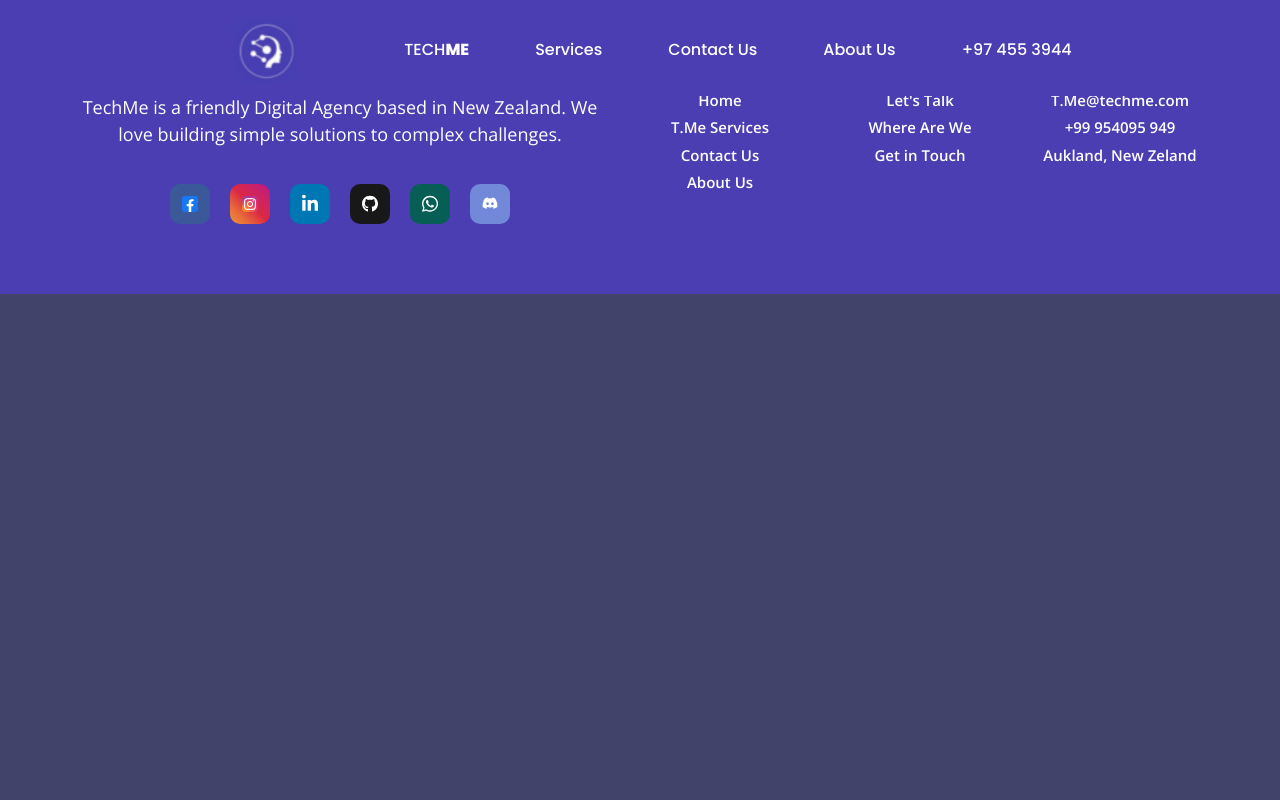
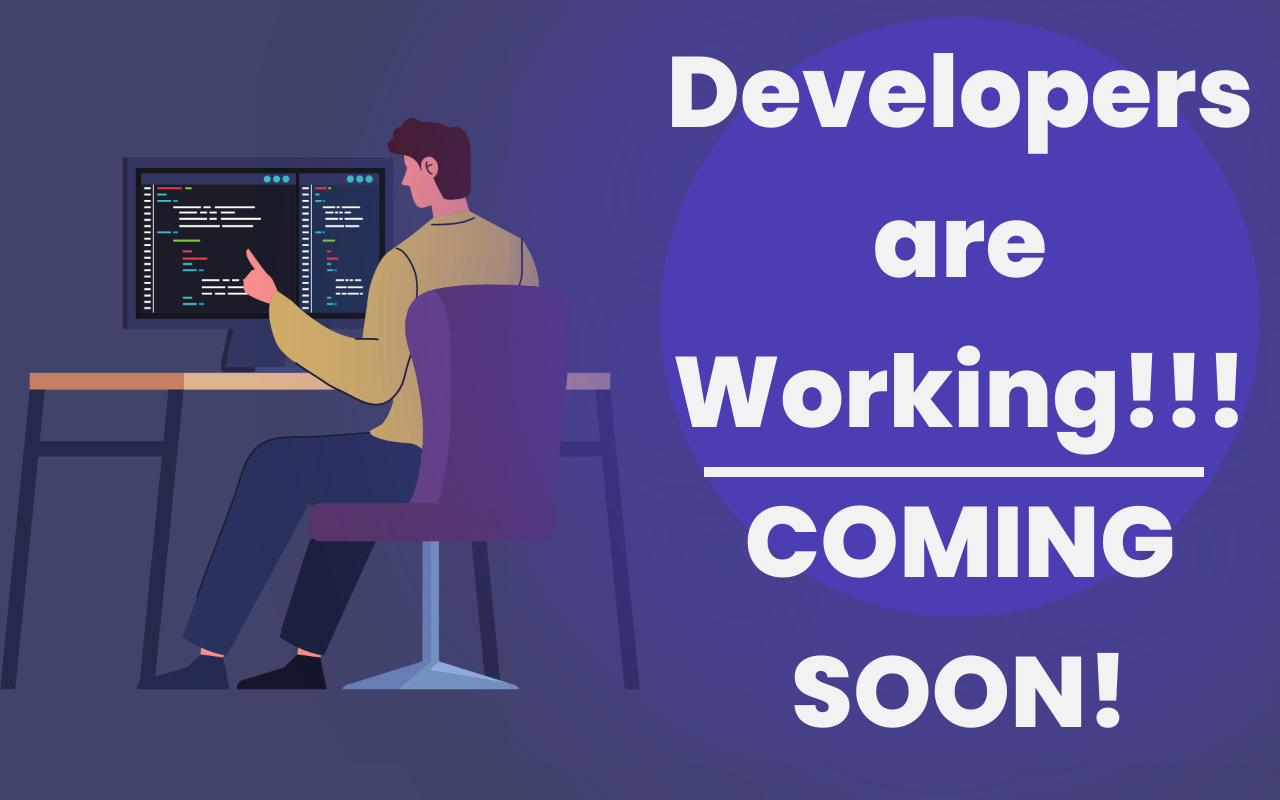
Before and after one commit to baayesh/TechMe, a React (Create React App) app: page /coming-soon in a window 1280 px wide. Built offline with nearby package versions, Linux system fonts and the light colour scheme; a web font is replaced by a local one.

Commit message:
Design and develop coming soon page

```diff
--- a/src/App.js
+++ b/src/App.js
@@ -1,36 +1,34 @@
 import "./App.css";
 import Home from "./pages/Home";
 import Navigation from "./components/Navigation/Navigation";
-import { BrowserRouter as Router, Route, Switch, } from "react-router-dom";
+import { BrowserRouter as Router, Route, Switch } from "react-router-dom";
 import Contacts from "./pages/Contacts";
 import Webdevelopment from "./pages/Webdevelopment";
 import AboutUs from "./pages/AboutUs";
 import Footer from "./components/Footer";
 import TestComponent from "./components/TestComponent";
-import React from 'react';
+import React from "react";
 import Hero from "./pages/Home/Hero/Hero";
 import Services from "./pages/Home/Services/Services";
 import WhyChooseUs from "./pages/Home/WhyChooseUs/WhyChooseUs";
 import CustomerReviews from "./pages/Home/Customer Reviews/CustomerReviews";
 import ContactUs from "./pages/Home/Contact Us/ContactUs";
-
-
+import ComingSoon from "./pages/Coming Soon/ComingSoon";
 
 function App() {
-
-
   return (
     <div className="App">
       <Router>
-        <Navigation />
+
         <Switch>
           <Route exact path="/">
-              <Hero/>
-              <Services/>
-              <WhyChooseUs/>
-              <ContactUs/>
-              <CustomerReviews/>
-
+          <Navigation />
+            <Hero />
+            <Services />
+            <WhyChooseUs />
+            <ContactUs />
+            <CustomerReviews />
+            <Footer />
           </Route>
           <Route path="/contact-us">
             <Contacts />
@@ -39,13 +37,17 @@ function App() {
             <Webdevelopment />
           </Route>
           <Route path="/about-us">
-              <AboutUs/>
+            <AboutUs />
           </Route>
-            <Route path="/test" >
+          <Route path="/test">
             <TestComponent />
           </Route>
         </Switch>
-        <Footer />
+        <Route path="/coming-soon">
+          <ComingSoon />
+        </Route>
+
+
       </Router>
     </div>
   );
--- /dev/null
+++ b/src/pages/Coming Soon/ComingSoon.css
@@ -0,0 +1,66 @@
+.csn-mdiv{
+    height: 100vh;
+    width: 100%;
+    position: relative;
+    background-color: #41436A;
+    display: flex;
+}
+
+.csn-img{
+   flex: 1;
+   height: 100%;
+   width: 100%;
+   background-image: url(../../Assets/Coming\ Soon/Coming\ Soon.png);
+   background-size: contain;
+   background-repeat: no-repeat;
+   background-position: center;
+
+
+}
+
+/* .csn-img img{
+    background: cover;
+    height: 100%;
+    width: 100%;
+} */
+
+.csn-text-content {
+    flex: 1;
+    margin-top: auto;
+    margin-bottom: auto;
+    display: flex;
+    justify-content: center;
+    z-index: 1;
+}
+
+.csn-text-content p{
+    font-family: Poppins;
+    font-size: 100px;
+    color: #f2f2f2;
+    font-weight: 800;
+    justify-content: center;
+
+
+}
+
+.circle{
+    background-color: #4b3db2;
+    height: 600px;
+    width: 600px;
+    display: flex;
+    justify-content: center;
+    position: absolute;
+    border-radius: 600px;
+    z-index: -1;
+    box-shadow: 0px 0px 200px 200px rgba(75, 61, 178, 0.6);
+}
+
+.line{
+    position: absolute;
+    background-color: #f2f2f2;
+    height: 10px;
+    width:500px;
+    margin-left:5%;
+
+
+}
--- /dev/null
+++ b/src/pages/Coming Soon/ComingSoon.jsx
@@ -0,0 +1,30 @@
+import React from 'react';
+import comingSoon from '../../Assets/Coming Soon/Coming Soon.png';
+import './ComingSoon.css';
+
+const ComingSoon = () => {
+  return (
+    <div>
+        <div className='csn-mdiv'>
+            <div className='csn-img'>
+
+            </div>
+            <div className='csn-text-content'>
+                    <p>
+                        Developers are Working!!!
+                        <br />
+                        <div className='line'></div>
+
+                        COMING SOON!
+                    </p>
+                    <div className='circle'>
+
+                    </div>
+            </div>
+
+        </div>
+    </div>
+  )
+}
+
+export default ComingSoon
```
Also changed, not shown: src/Assets/Coming Soon/Coming Soon.png (added). Lines whose indentation alone changed are shown as unchanged.
